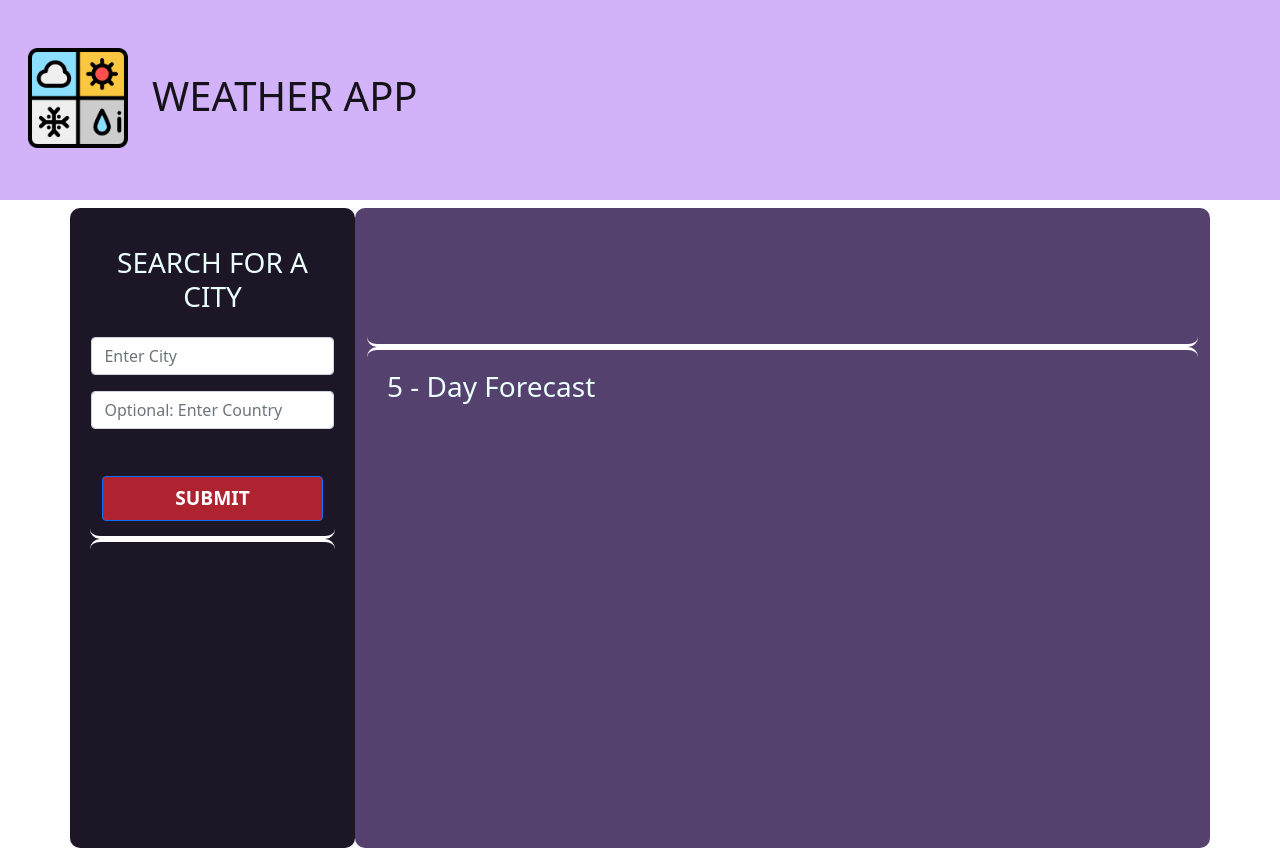
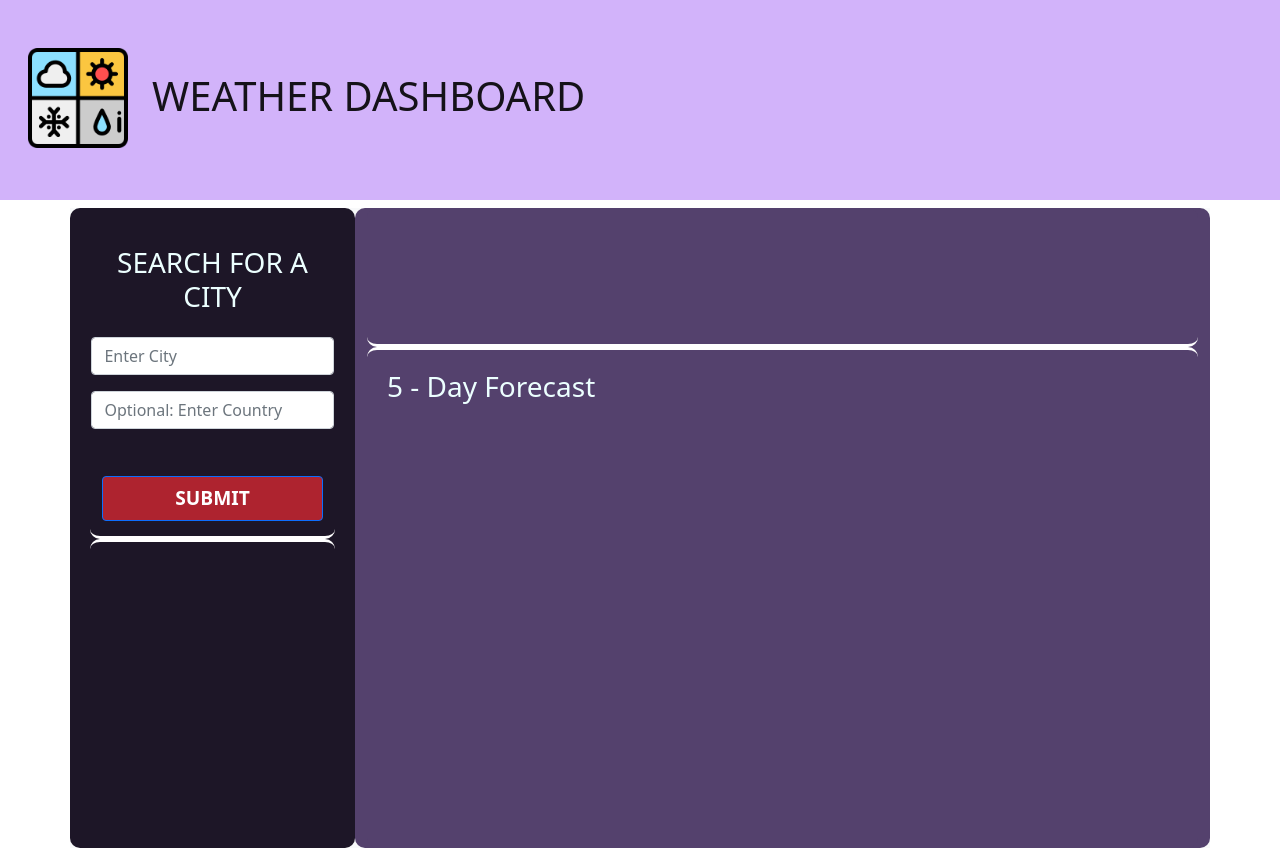
Before and after one commit to SHarpreet89/Week6_Assignment_Weather-App, a plain HTML site: page index.html in a window 1280 px wide. Drawn offline with nearby package versions, Linux system fonts and the light colour scheme.

Commit message:
Updated Website Heading

```diff
--- a/index.html
+++ b/index.html
@@ -19,7 +19,7 @@
         <nav class="navbar navbar-light bg-light p-4">
             <a class="d-inline-flex navbar-brand align-content-center p-4" href="#">
                 <img src="./assets/images/weather-icon.png" width="100" height="100" class="d-inline-block align-top" alt="">
-                <h1 class="p-4 align-content-center" >WEATHER APP</h1>
+                <h1 class="p-4 align-content-center" >WEATHER DASHBOARD</h1>
             </a>
         </nav>
     </header>
```
